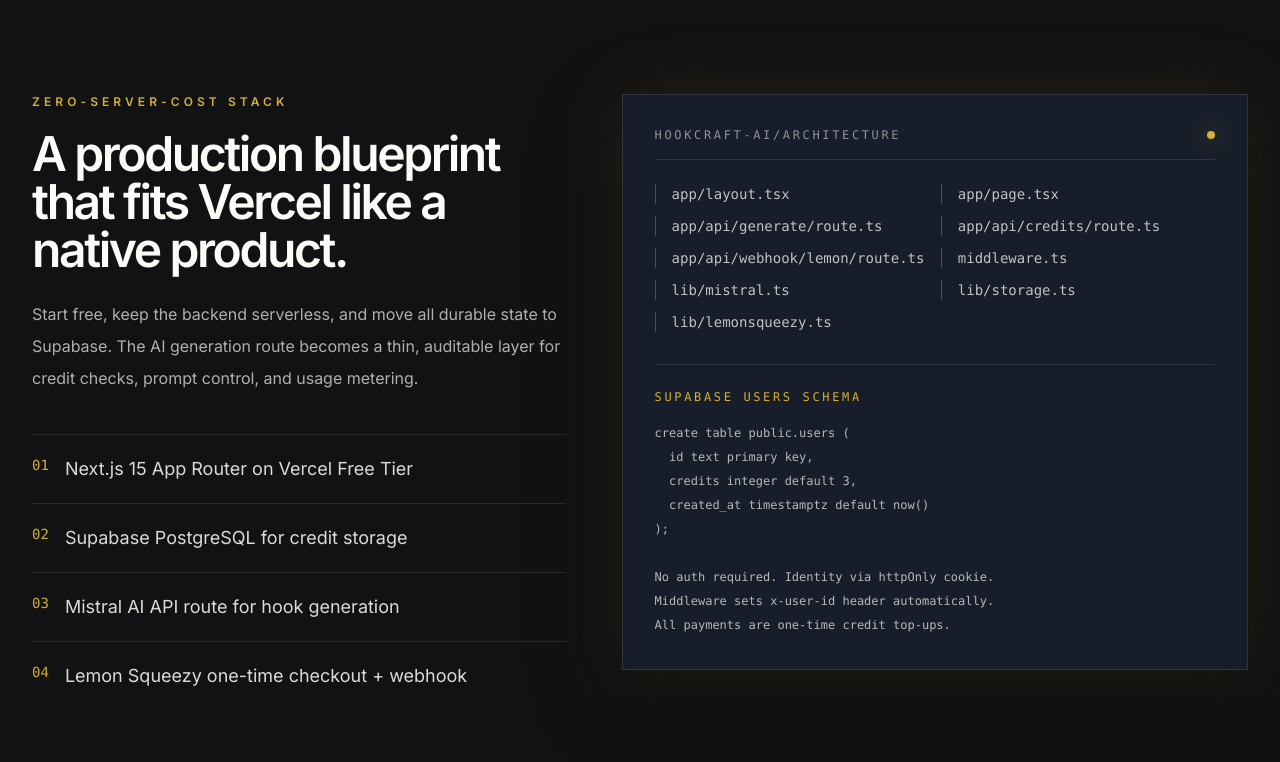
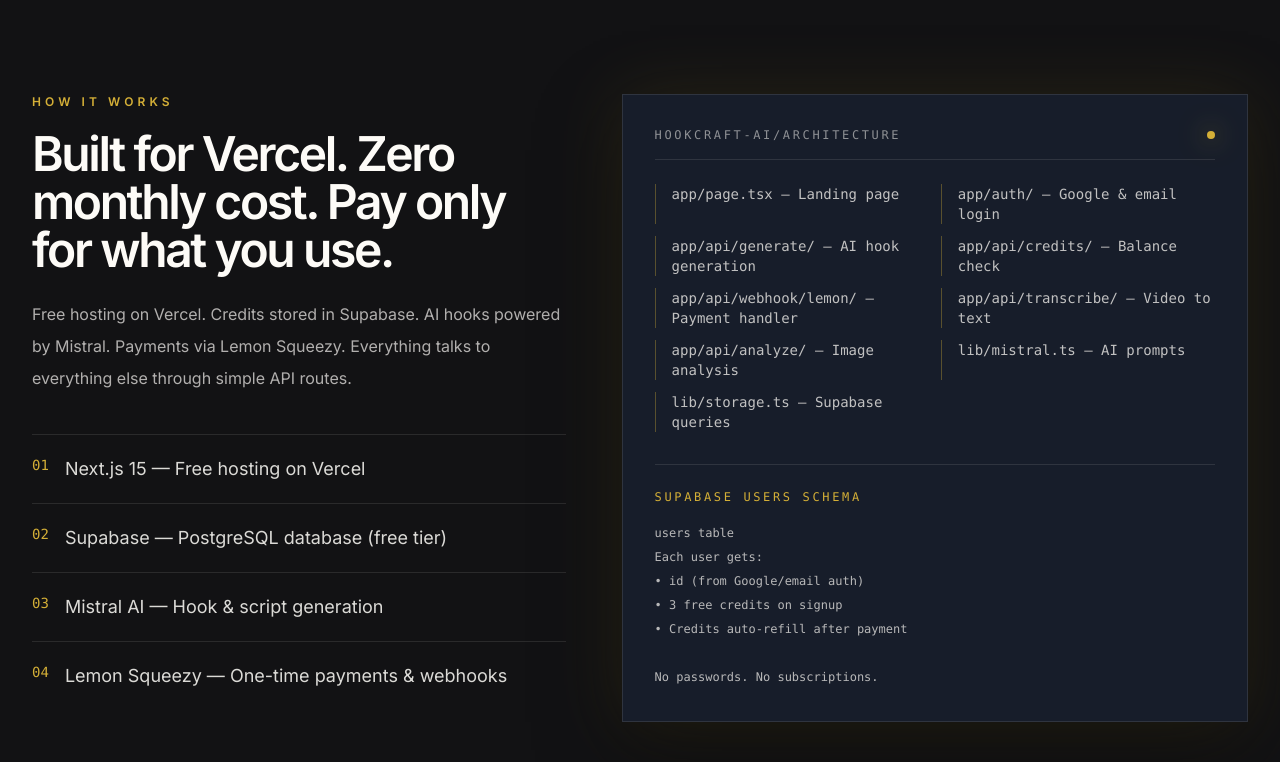
Before and after one commit to explorerstreasure1-alt/HookCraft-AI, a Next.js app: page / in a window 1280 px wide. Shown: the part 1078-1840 px from the top of the page. Built offline with nearby package versions, Linux system fonts and the light colour scheme; no server answers.

Commit message:
Cleaner Architecture section - simple English, clear structure

```diff
--- a/components/Architecture.tsx
+++ b/components/Architecture.tsx
@@ -1,20 +1,20 @@
 const stackItems = [
-  "Next.js 15 App Router on Vercel Free Tier",
-  "Supabase PostgreSQL for credit storage",
-  "Mistral AI API route for hook generation",
-  "Lemon Squeezy one-time checkout + webhook",
+  "Next.js 15 — Free hosting on Vercel",
+  "Supabase — PostgreSQL database (free tier)",
+  "Mistral AI — Hook & script generation",
+  "Lemon Squeezy — One-time payments & webhooks",
 ];
 
 const folders = [
-  "app/layout.tsx",
-  "app/page.tsx",
-  "app/api/generate/route.ts",
-  "app/api/credits/route.ts",
-  "app/api/webhook/lemon/route.ts",
-  "middleware.ts",
-  "lib/mistral.ts",
-  "lib/storage.ts",
-  "lib/lemonsqueezy.ts",
+  "app/page.tsx — Landing page",
+  "app/auth/ — Google & email login",
+  "app/api/generate/ — AI hook generation",
+  "app/api/credits/ — Balance check",
+  "app/api/webhook/lemon/ — Payment handler",
+  "app/api/transcribe/ — Video to text",
+  "app/api/analyze/ — Image analysis",
+  "lib/mistral.ts — AI prompts",
+  "lib/storage.ts — Supabase queries",
 ];
 
 export default function Architecture() {
@@ -22,13 +22,12 @@ export default function Architecture() {
     <section id="architecture" className="bg-[#121214] px-5 py-24 text-[#fdfbf7] sm:px-8">
       <div className="mx-auto grid max-w-7xl gap-14 lg:grid-cols-[0.92fr_1.08fr] lg:items-start">
         <div className="motion-safe:animate-[fadeSlide_900ms_ease-out_both]">
-          <p className="text-xs font-semibold uppercase tracking-[0.34em] text-[#d4af37]">Zero-server-cost stack</p>
+          <p className="text-xs font-semibold uppercase tracking-[0.34em] text-[#d4af37]">How it works</p>
           <h2 className="mt-5 text-4xl font-semibold tracking-[-0.05em] sm:text-5xl">
-            A production blueprint that fits Vercel like a native product.
+            Built for Vercel. Zero monthly cost. Pay only for what you use.
           </h2>
           <p className="mt-6 max-w-xl text-base leading-8 text-[#fdfbf7]/68">
-            Start free, keep the backend serverless, and move all durable state to Supabase. The AI generation route
-            becomes a thin, auditable layer for credit checks, prompt control, and usage metering.
+            Free hosting on Vercel. Credits stored in Supabase. AI hooks powered by Mistral. Payments via Lemon Squeezy. Everything talks to everything else through simple API routes.
           </p>
           <div className="mt-10 space-y-5">
             {stackItems.map((item, index) => (
@@ -55,15 +54,13 @@ export default function Architecture() {
           <div className="mt-8 border-t border-white/10 pt-6">
             <p className="font-mono text-xs uppercase tracking-[0.22em] text-[#d4af37]">Supabase users schema</p>
             <pre className="mt-4 overflow-x-auto text-xs leading-6 text-[#fdfbf7]/70">
-{`create table public.users (
-  id text primary key,
-  credits integer default 3,
-  created_at timestamptz default now()
-);
+{`users table
+Each user gets:
+• id (from Google/email auth)
+• 3 free credits on signup
+• Credits auto-refill after payment
 
-No auth required. Identity via httpOnly cookie.
-Middleware sets x-user-id header automatically.
-All payments are one-time credit top-ups.`}
+No passwords. No subscriptions.`}
             </pre>
           </div>
         </div>
```
